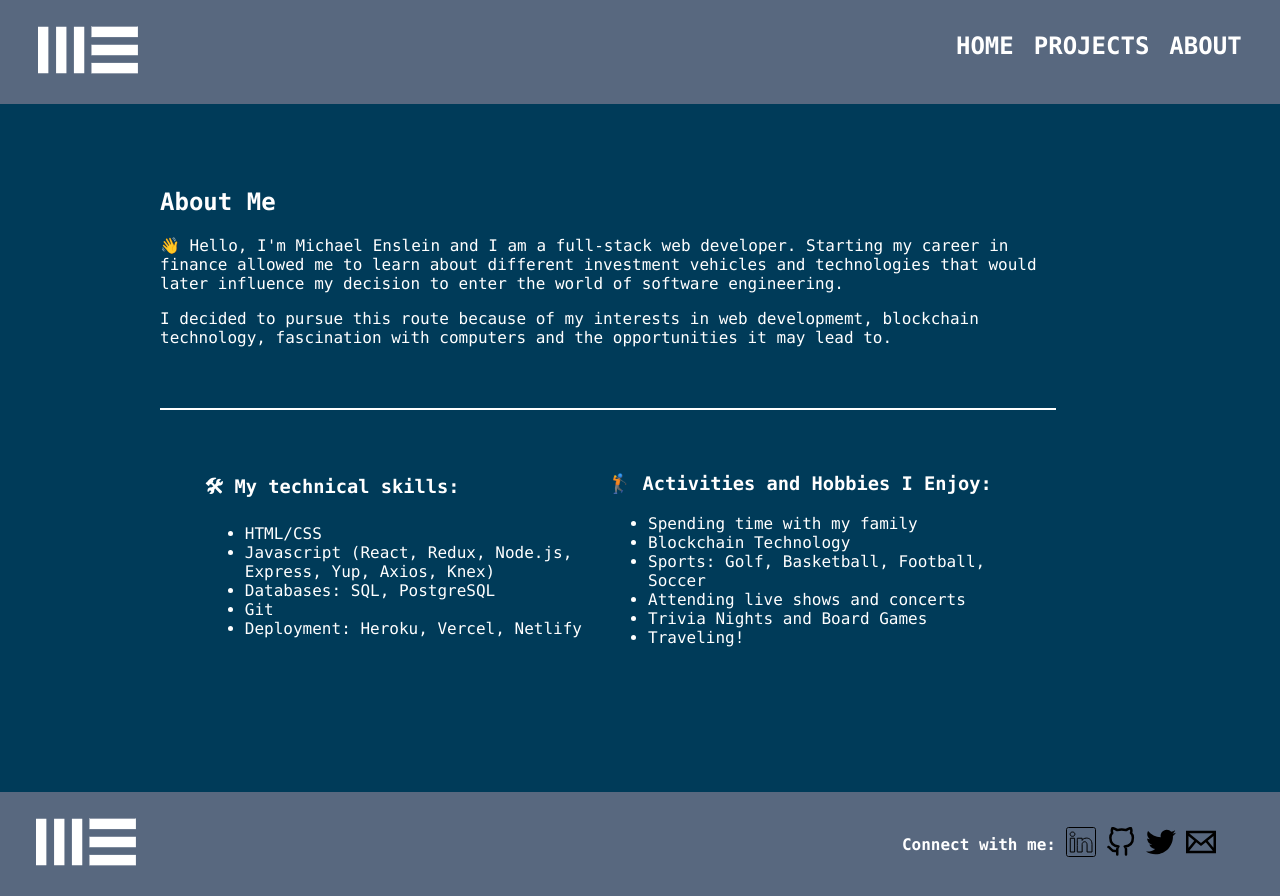
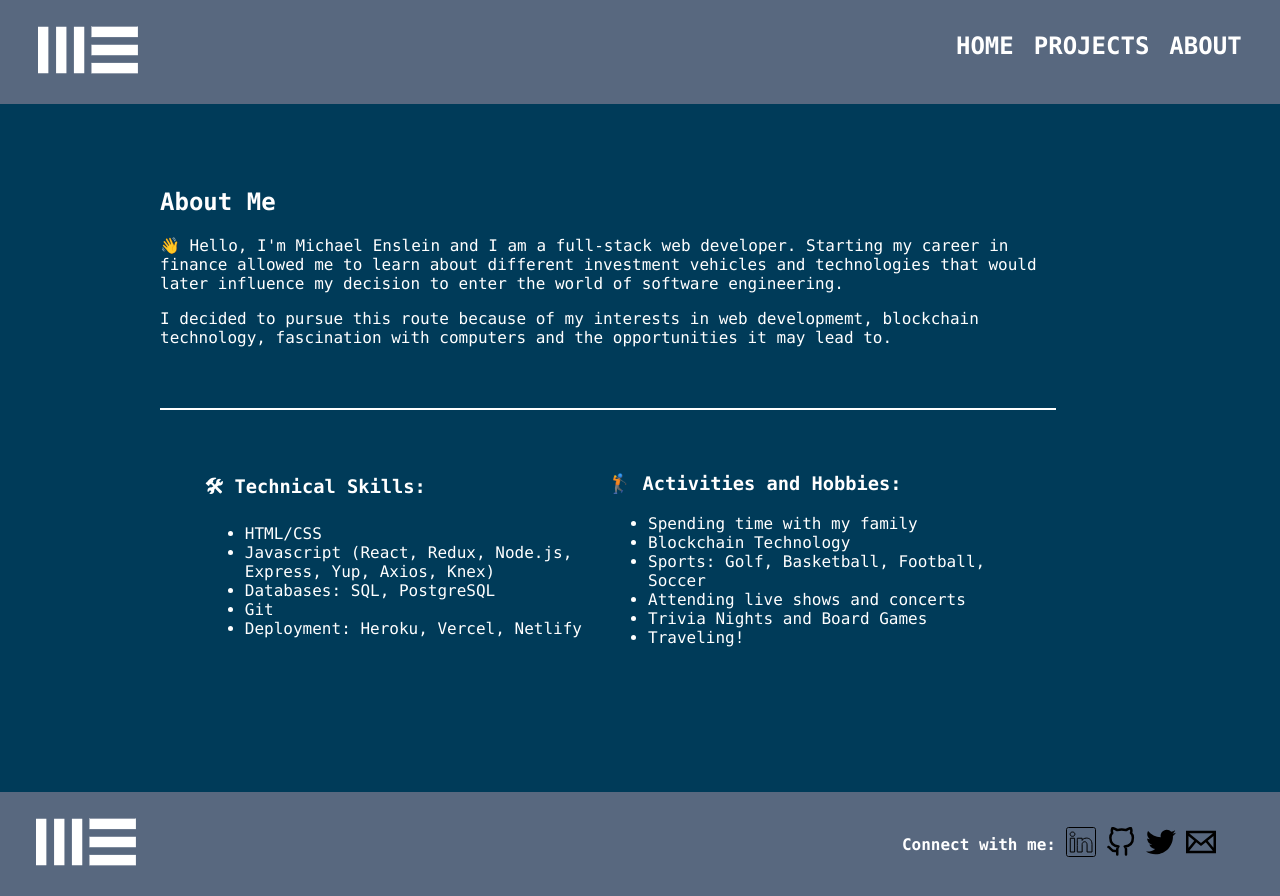
Before and after one commit to mnenslei/my-site, a React (Create React App) app: page /about in a window 1280 px wide. Built offline with nearby package versions, Linux system fonts and the light colour scheme.

Commit message:
updated about me skills and hobbies

```diff
--- a/src/components/About.js
+++ b/src/components/About.js
@@ -15,7 +15,7 @@ const About = () => {
             </div>
             <div className='about-container-2'>
                 <div className='skills'>
-                    <h3>🛠 My technical skills:</h3>
+                    <h3>🛠 Technical Skills:</h3>
                     <ul>
                         <li>HTML/CSS</li>
                         <li>Javascript (React, Redux, Node.js, Express, Yup, Axios, Knex)</li>
@@ -25,7 +25,7 @@ const About = () => {
                     </ul>
                 </div>
                 <div className='hobbies'>
-                    <h3>🏌️ Activities and Hobbies I Enjoy:</h3>
+                    <h3>🏌️ Activities and Hobbies:</h3>
                     <ul>
                         <li>Spending time with my family</li>
                         <li>Blockchain Technology</li>
```
